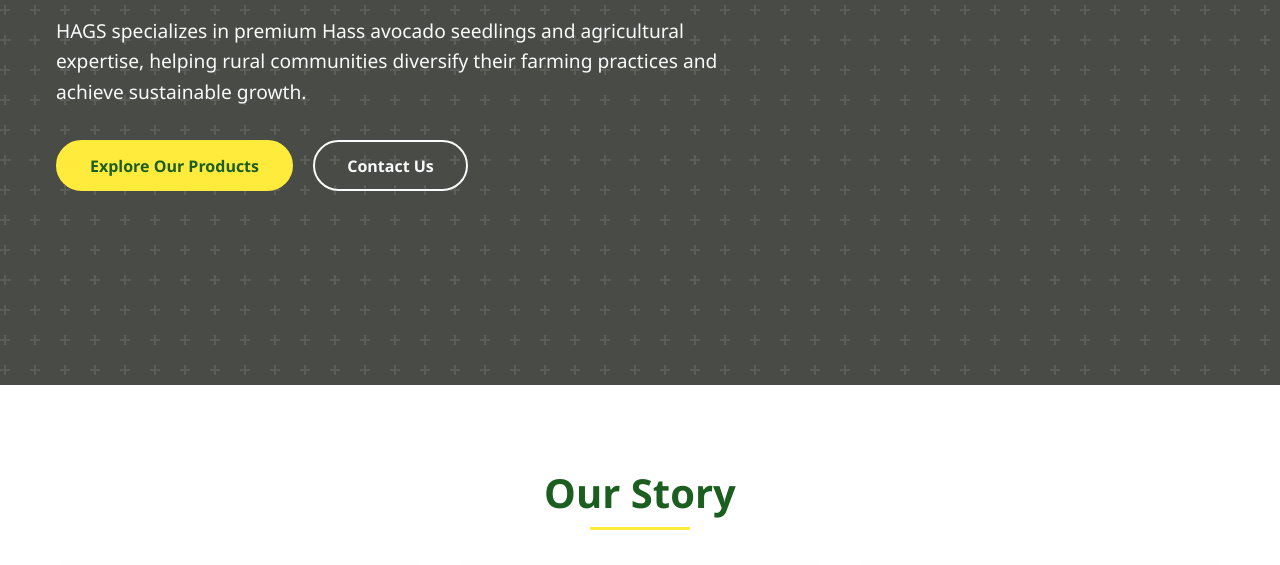
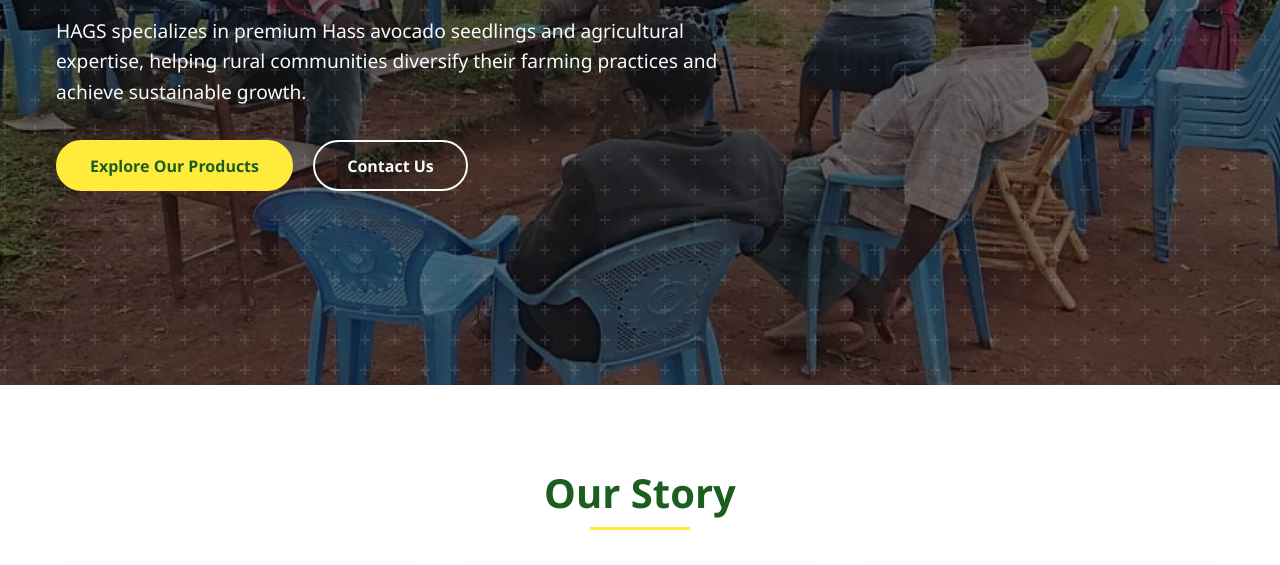
Before and after one commit to Nevi32/HAGS2, a plain HTML site: page index.html in a window 1280 px wide. Shown: the part 415-980 px from the top of the page. Drawn offline with Linux system fonts and the light colour scheme.

Commit message:
Update index.html

```diff
--- a/index.html
+++ b/index.html
@@ -187,15 +187,15 @@
 }
 
 .slide:nth-child(1) {
-    background-image: url('/api/placeholder/1200/800?text=Avocado+Farm');
+    background-image: url('WhatsApp Image 2025-04-19 at 3.59.04 PM.jpeg');
 }
 
 .slide:nth-child(2) {
-    background-image: url('/api/placeholder/1200/800?text=Avocado+Trees');
+    background-image: url('WhatsApp Image 2025-04-19 at 3.58.37 PM.jpeg');
 }
 
 .slide:nth-child(3) {
-    background-image: url('/api/placeholder/1200/800?text=Fresh+Avocados');
+    background-image: url('WhatsApp Image 2025-04-19 at 3.59.14 PM (1).jpeg');
 }
 
 .slide.active {
```
